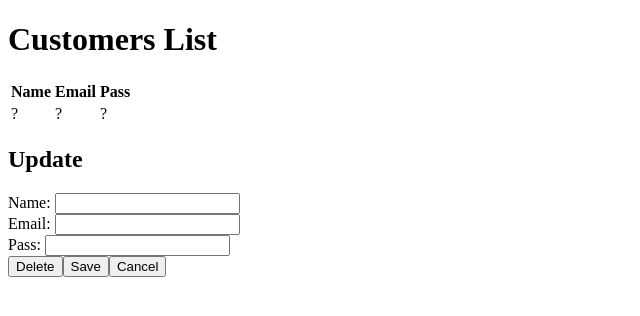
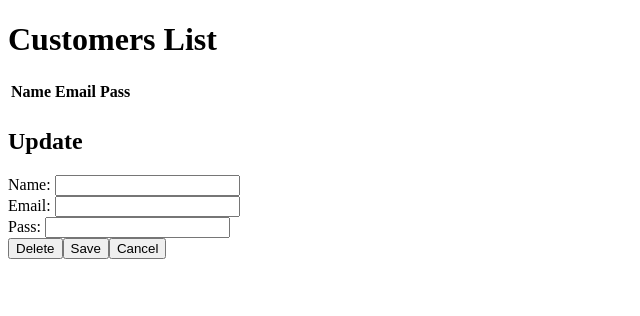
Before and after one commit to moneymitch11/react-app, a React (Vite) app in the folder react/: page / in a window 1280 px wide. Shown: the top 316 px of the page, without its empty margins (0-640 px from the left). Built offline with nearby package versions, Linux system fonts and the light colour scheme.

Commit message:
Added more functions

```diff
--- a/react/src/App.jsx
+++ b/react/src/App.jsx
@@ -23,12 +23,16 @@ function App() {
   <>
     <h1>Customers List</h1>
     <table>
+        <thead>
             <tr>
                 <th>Name</th>
                 <th>Email</th>
                 <th>Pass</th>
             </tr>
+        </thead>
+        <tbody>
             <Customer customer={customer_data}/>
+        </tbody>
     </table>
     <div>
       <h2>Update</h2>
--- a/react/src/components/Customer.jsx
+++ b/react/src/components/Customer.jsx
@@ -2,10 +2,11 @@
 export const Customer = ( {customer}) => {
 
     return (
+        //ASK RAP ABOUT QUESTION-MARK
         <tr>
-            <td>{customer.name}?</td>
-            <td>{customer.email}?</td>
-            <td>{customer.pass}?</td>
+            <td>{customer.name}</td>
+            <td>{customer.email}</td>
+            <td>{customer.pass}</td>
         </tr>
     )
 }
```
Also changed, not shown: react/src/components/Customers.jsx (added, +14 -0 lines). Lines whose indentation alone changed are shown as unchanged.
